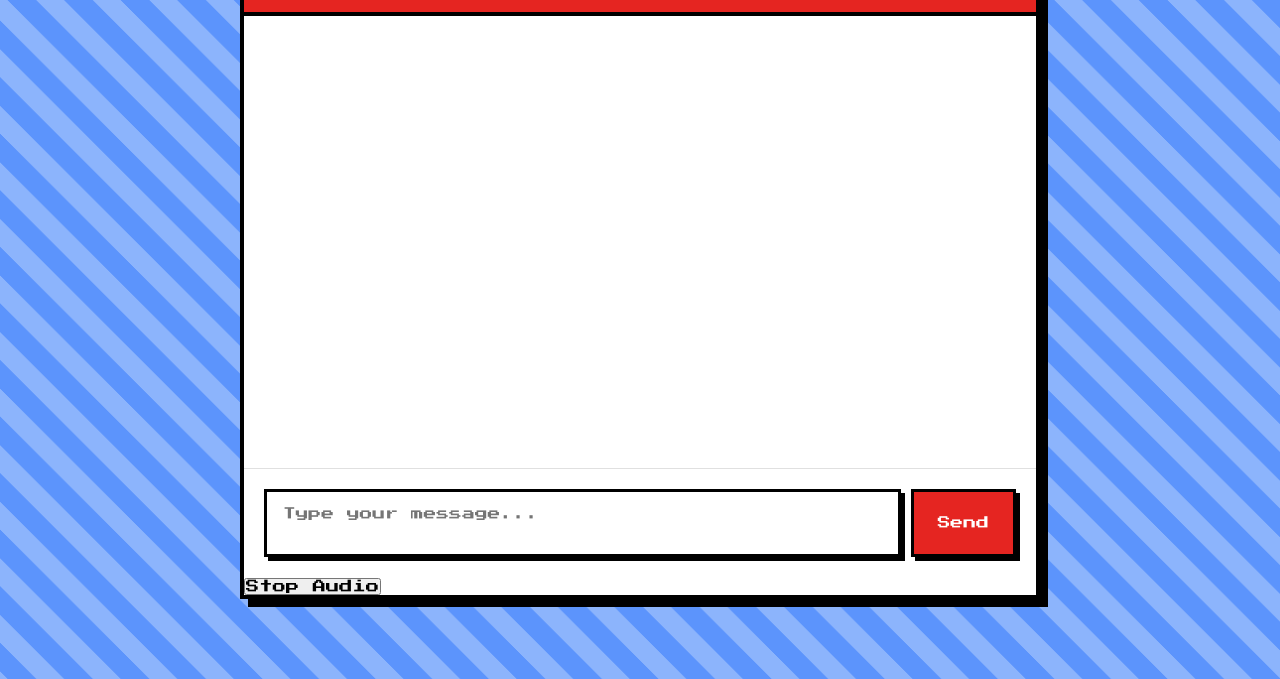
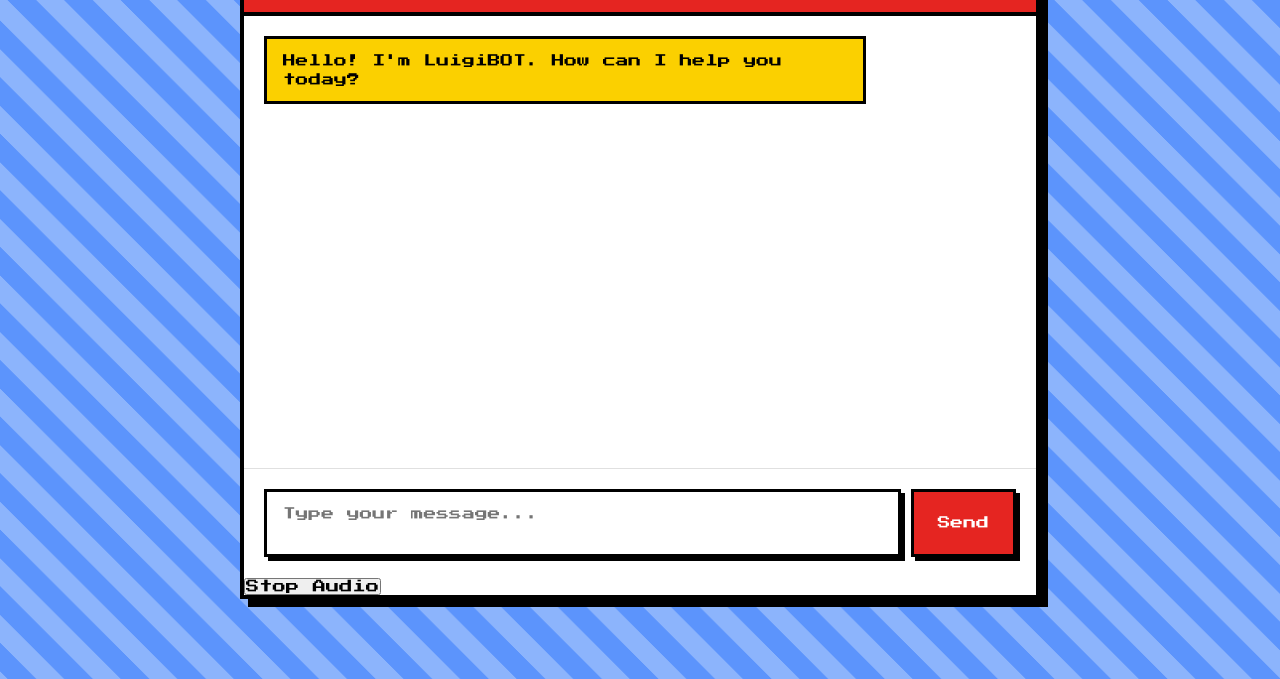
Before and after one commit to Dhruv852/luigiBOT, a website: page public/index.html in a window 1280 px wide. Shown: the part 121-800 px from the top of the page. Drawn offline with Linux system fonts and the light colour scheme.

Commit message:
Update index.html

```diff
--- a/public/index.html
+++ b/public/index.html
@@ -11,7 +11,11 @@
         <div class="chat-header">
             <h1>LuigiBOT</h1>
         </div>
-        <div id="chat-messages" class="chat-messages"></div>
+        <div id="chat-messages" class="chat-messages">
+            <div class="message bot">
+                Hello! I'm LuigiBOT. How can I help you today?
+            </div>
+        </div>
         <div class="chat-input-container">
             <textarea id="user-input" placeholder="Type your message..."></textarea>
             <button id="send-button">Send</button>
```
